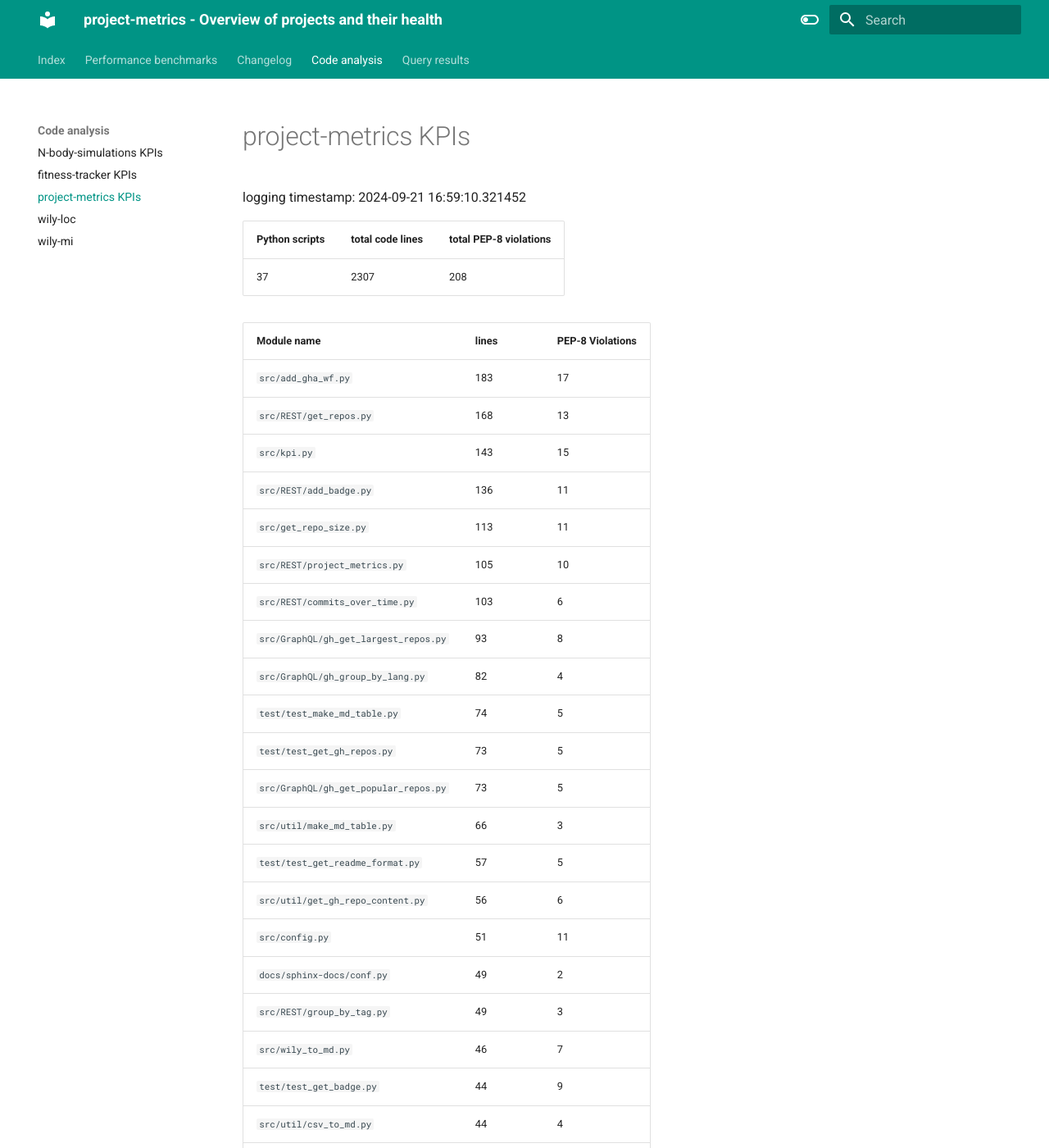
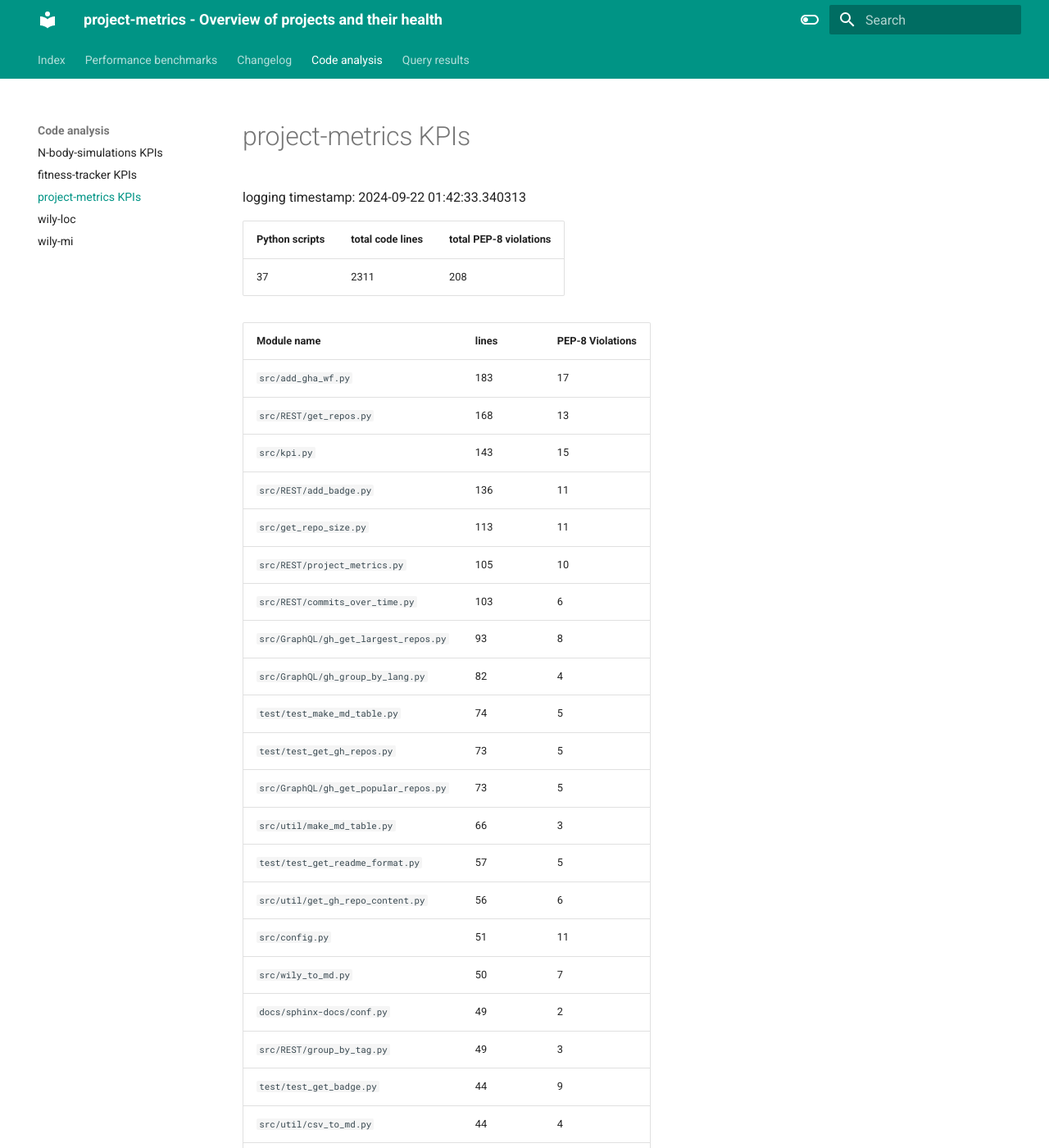
Before and after one commit to TheNewThinkTank/project-metrics, an MkDocs documentation site: the page built from docs/project_docs/code-analysis/kpi_project-metrics.md, in a window 1280 px wide and 1400 px high. Shown: the whole window at 82% size. Built offline with MkDocs 1.6.1 and Material for MkDocs 9.7.7, drawn with Linux system fonts in a browser that asks for light colours.

Commit message:
Updating file

```diff
--- a/docs/project_docs/code-analysis/kpi_project-metrics.md
+++ b/docs/project_docs/code-analysis/kpi_project-metrics.md
@@ -1,11 +1,11 @@
 # project-metrics KPIs
 
 logging timestamp:
-2024-09-21 16:59:10.321452
+2024-09-22 01:42:33.340313
 
 | Python scripts | total code lines | total PEP-8 violations |
 | --- | --- | --- |
-| 37| 2307 | 208 |
+| 37| 2311 | 208 |
 
 | Module name | lines | PEP-8 Violations |
 | --- | --- | --- |
@@ -25,9 +25,9 @@ logging timestamp:
 | `test/test_get_readme_format.py          ` |         57 |                    5 |
 | `src/util/get_gh_repo_content.py         ` |         56 |                    6 |
 | `src/config.py                           ` |         51 |                   11 |
+| `src/wily_to_md.py                       ` |         50 |                    7 |
 | `docs/sphinx-docs/conf.py                ` |         49 |                    2 |
 | `src/REST/group_by_tag.py                ` |         49 |                    3 |
-| `src/wily_to_md.py                       ` |         46 |                    7 |
 | `test/test_get_badge.py                  ` |         44 |                    9 |
 | `src/util/csv_to_md.py                   ` |         44 |                    4 |
 | `src/readme_sentiment.py                 ` |         43 |                    4 |
```
